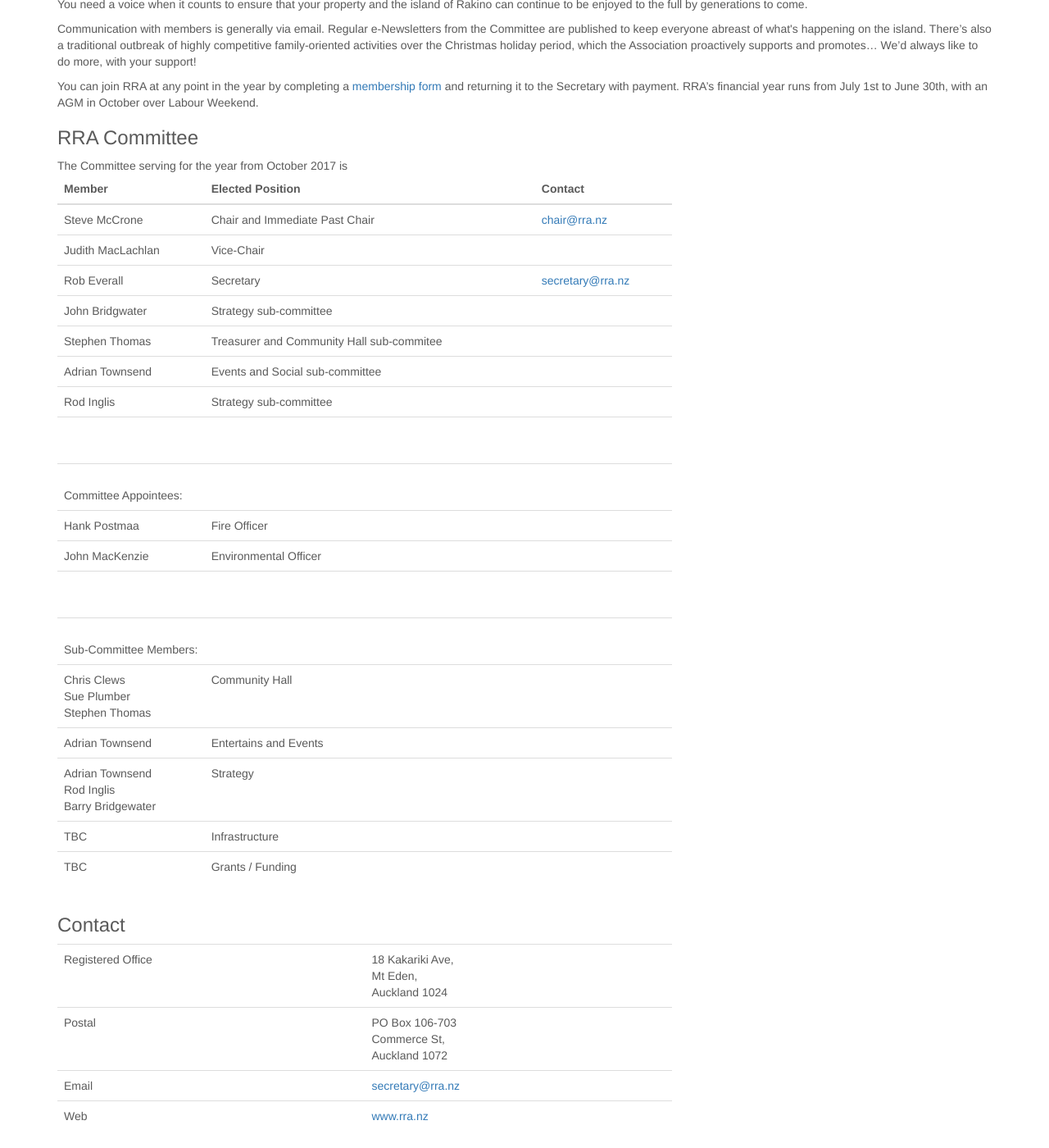
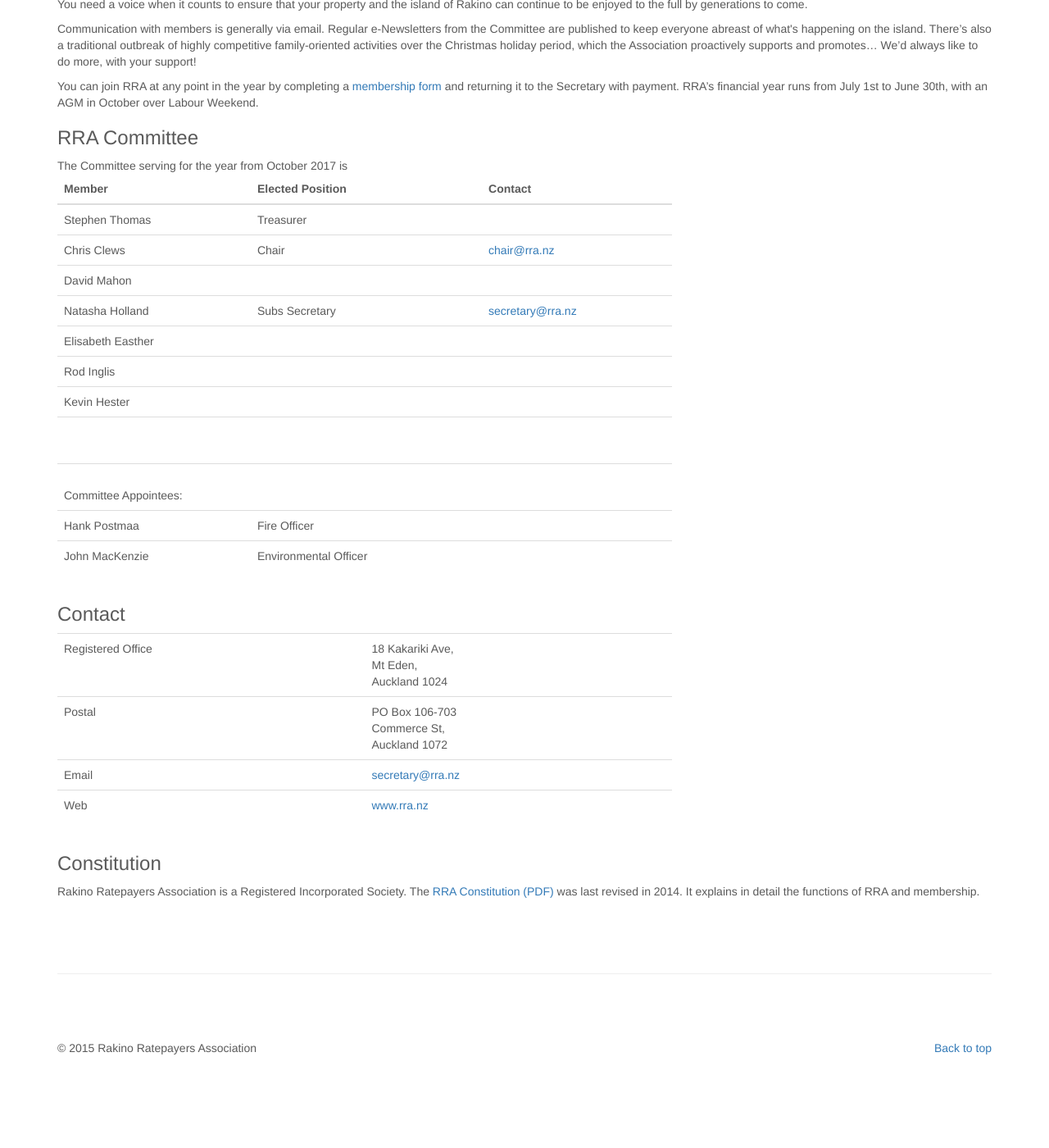
Before and after one commit to rakinoratepayers/rakinoratepayers.github.io, a Jekyll site: the page built from index.html, in a window 1280 px wide and 1400 px high, scrolled down 876 px. Shown: the whole window at 82% size. Built offline with Jekyll 4.4.1, drawn with Linux system fonts in a browser that asks for light colours; nearby versions of some CDN libraries; after the commit the page ends 2214 px from its top, so only the background shows below that.

Commit message:
updated committee

```diff
--- a/index.html
+++ b/index.html
@@ -106,27 +106,19 @@ The Committee serving for the year from October 2017 is
         </tr>
         </thead>
         <tbody>
-            <tr><td>Steve McCrone</td><td>Chair and Immediate Past Chair</td><td><a href="mailto:chair@rra.nz">chair@rra.nz</a></td></tr>
-            <tr><td>Judith MacLachlan</td><td>Vice-Chair</td><td>&nbsp;</td></tr>
-            <tr><td>Rob Everall</td><td>Secretary</td><td><a href="mailto:secretary@rra.nz">secretary@rra.nz</a></td></tr>
-            <tr><td>John Bridgwater</td><td>Strategy sub-committee</td><td>&nbsp;</td></tr>
-            <tr><td>Stephen Thomas</td><td>Treasurer and Community Hall sub-commitee</td><td>&nbsp;</td></tr>
-            <tr><td>Adrian Townsend</td><td>Events and Social sub-committee</td><td>&nbsp;</td></tr>
-            <tr><td>Rod Inglis</td><td>Strategy sub-committee</td><td>&nbsp;</td></tr>
+            <tr><td>Stephen Thomas</td><td>Treasurer</td><td>&nbsp;</td></tr>
+            <tr><td>Chris Clews</td><td>Chair</td><td><a href="mailto:chair@rra.nz">chair@rra.nz</a></td></tr>
+            <tr><td>David Mahon</td><td>&nbsp;</td><td>&nbsp;</td></tr>
+            <tr><td>Natasha Holland</td><td>Subs Secretary</td><td><a href="mailto:secretary@rra.nz">secretary@rra.nz</a></td></tr>
+            <tr><td>Elisabeth Easther</td><td>&nbsp;</td><td>&nbsp;</td></tr>
+            <tr><td>Rod Inglis</td><td>&nbsp;</td><td>&nbsp;</td></tr>
+            <tr><td>Kevin Hester</td><td>&nbsp;</td><td>&nbsp;</td></tr>
 
             <tr><td colspan="4"><br>&nbsp;</td></tr>
             <tr><td colspan="4"><br>Committee Appointees:</td></tr>
             <tr><td>Hank Postmaa</td><td>Fire Officer</td><td>&nbsp;</td></tr>
             <tr><td>John MacKenzie</td><td>Environmental Officer</td><td>&nbsp;</td></tr>
-
-            <tr><td colspan="4"><br>&nbsp;</td></tr>
-            <tr><td colspan="4"><br>Sub-Committee Members:</td></tr>
-            <tr><td>Chris Clews<br>Sue Plumber<br>Stephen Thomas</td><td>Community Hall</td><td>&nbsp;</td></tr>
-            <tr><td>Adrian Townsend</td><td>Entertains and Events</td><td>&nbsp;</td></tr>
-            <tr><td>Adrian Townsend<br>Rod Inglis<br>Barry Bridgewater</td><td>Strategy</td><td>&nbsp;</td></tr>
-            <tr><td>TBC</td><td>Infrastructure</td><td>&nbsp;</td></tr>
-            <tr><td>TBC</td><td>Grants / Funding</td><td>&nbsp;</td></tr>
-        </tbody>
+          </tbody>
         </table>
     </div>
 </div>
```
